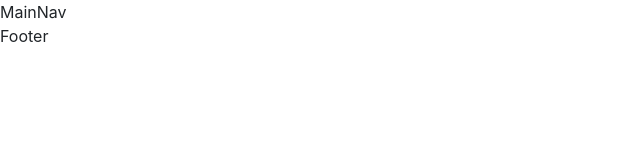
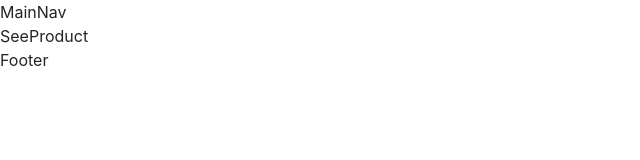
Before and after one commit to oghusky/simple_shop_ui, a React (Create React App) app: page /product/item/1 in a window 1280 px wide. Shown: the top 160 px of the page, without its empty margins (0-640 px from the left). Built offline with nearby package versions, Linux system fonts and the light colour scheme.

Commit message:
updated product creation to forward to seeing new product on creation

```diff
--- a/src/App.js
+++ b/src/App.js
@@ -12,6 +12,7 @@ import CreateStore from './pages/Store/CreateStore';
 import SeeStore from './pages/Store/SeeStore';
 import UpdateStoreContact from './pages/Store/UpdateStoreContact';
 import CreateProduct from './pages/Products/CreateProduct';
+import SeeProduct from './pages/Products/SeeProduct';
 // components
 import MainNav from './components/Headers/MainNav';
 import Footer from './components/Footer'
@@ -36,7 +37,7 @@ function App() {
     // const exDate = isExpired.exp;
     // const date = Math.floor((new Date().getTime())/1000);
     // console.log("current date is less than jwt exp date: ",date < exDate)
-  },[]);
+  }, []);
 
   return (
     <AppContext.Provider value={state}>
@@ -49,8 +50,9 @@ function App() {
           <Route exact path={"/updateme"} component={UpdateUser} />
           <Route exact path={"/createstore"} component={CreateStore} />
           <Route exact path={"/store/id/:storeId"} component={SeeStore} />
-          <Route exact path={"/store/edit/:storeId"} component={UpdateStoreContact}/>
-          <Route exact path={"/product/store/:storeId"} component={CreateProduct}/>
+          <Route exact path={"/store/edit/:storeId"} component={UpdateStoreContact} />
+          <Route exact path={"/product/store/:storeId"} component={CreateProduct} />
+          <Route exact path={"/product/item/:productId"} component={SeeProduct} />
         </Switch>
         <Footer />
       </Router>
--- a/src/pages/Products/CreateProduct/index.js
+++ b/src/pages/Products/CreateProduct/index.js
@@ -38,8 +38,9 @@ export default function CreateProduct() {
             const res = await ProductAPI.create(storeId, product);
             if (res.status === 201) {
                 console.log(res.data.product);
-                const { name, _id } = res.data.product;
+                const {_id } = res.data.product;
                 ImageAPI.createItemImage({ file, storeName: product.storeName, storeId, productId: _id, imageType: "product" })
+                history.push(`/product/item/${_id}`)
             }
         } catch (err) {
             console.log(err);
--- /dev/null
+++ b/src/pages/Products/SeeProduct/index.js
@@ -0,0 +1,7 @@
+import React from 'react'
+
+export default function SeeProduct() {
+  return (
+    <div>SeeProduct</div>
+  )
+}
```
